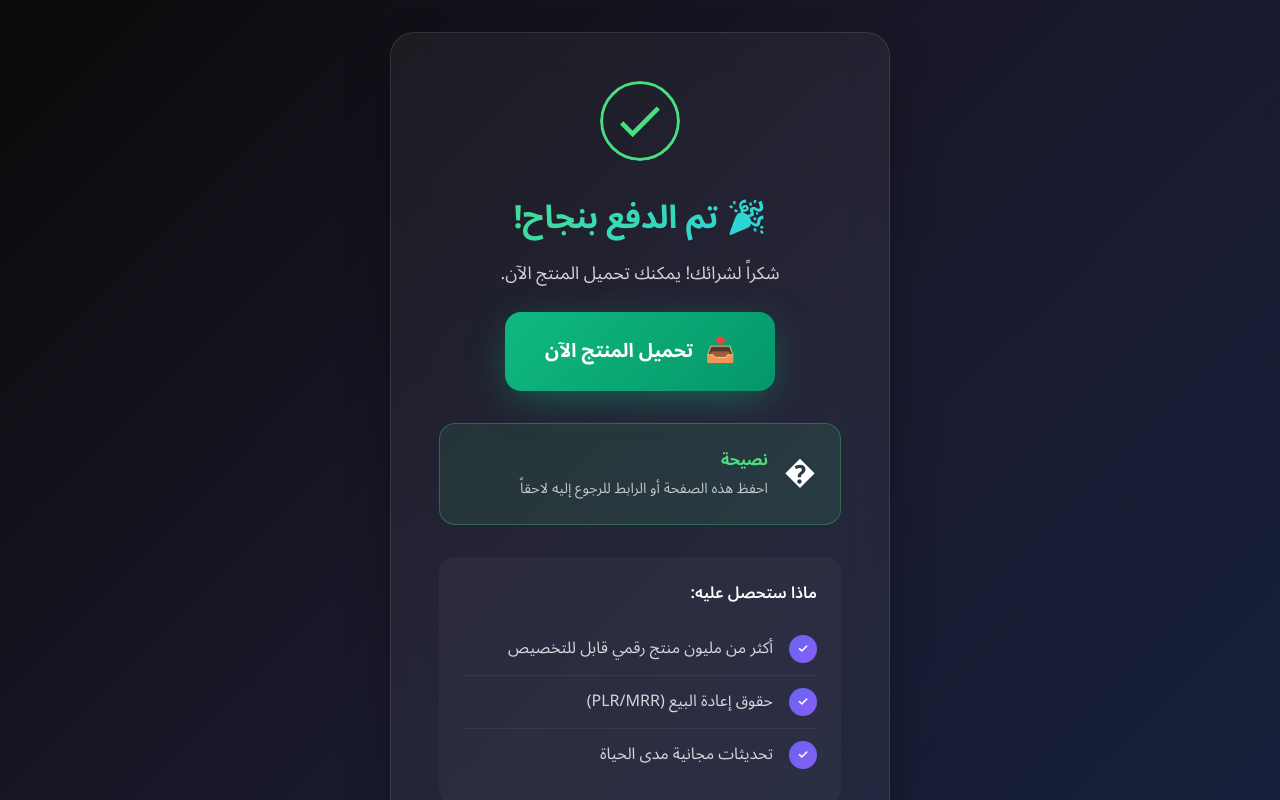
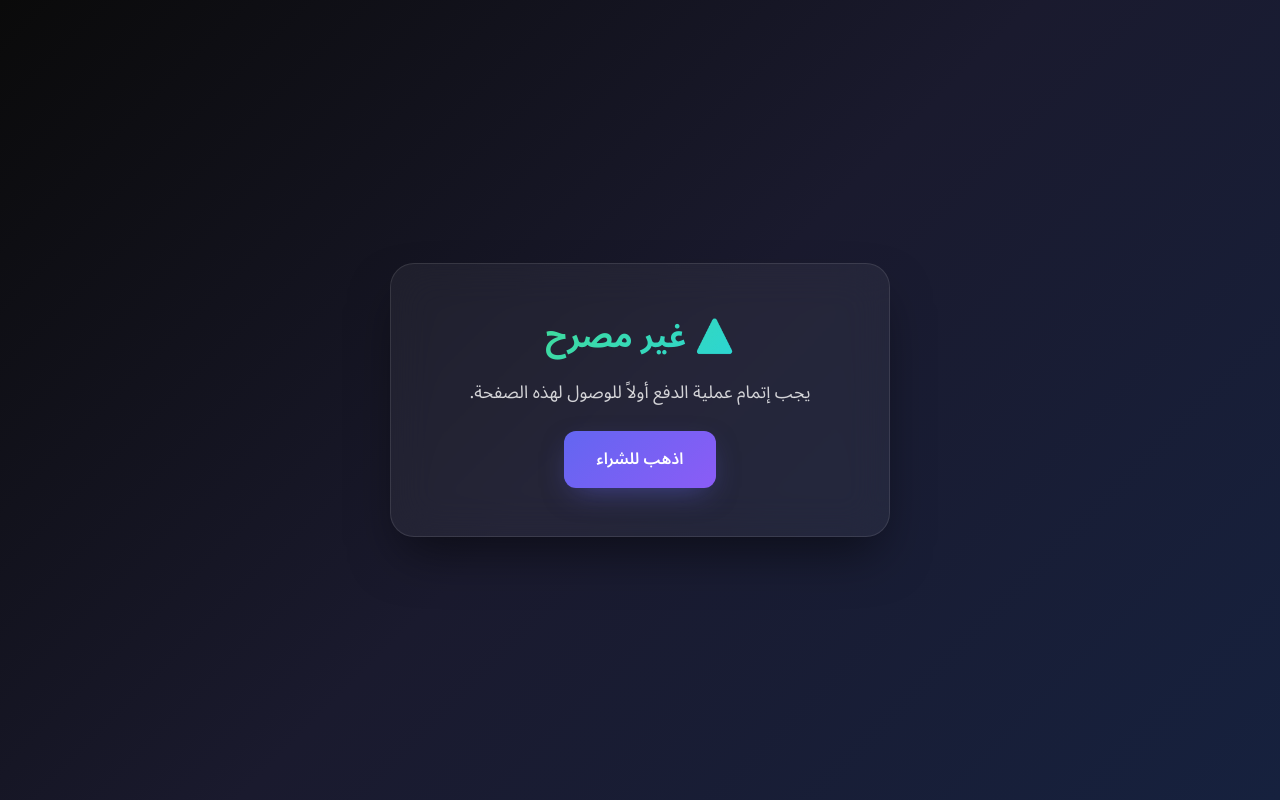
Before and after one commit to hazem-e99/Landing_for_digtal_product, a React (Vite) app: page /success in a window 1280 px wide. Shown: the top 800 px of the page. Built offline with nearby package versions, Linux system fonts and the light colour scheme.

Commit message:
fix hack

```diff
--- a/src/components/SuccessPage.jsx
+++ b/src/components/SuccessPage.jsx
@@ -1,9 +1,60 @@
+import { useEffect, useState } from 'react';
+import { useSearchParams } from 'react-router-dom';
 import './SuccessPage.css';
 
 // رابط تحميل المنتج
 const PRODUCT_DOWNLOAD_LINK = "https://drive.google.com/drive/folders/1xaz0weZqnVqn_btBwk8UDQLhcGr1ZpgG";
 
 const SuccessPage = () => {
+  const [searchParams] = useSearchParams();
+  const [isValid, setIsValid] = useState(false);
+  const [isLoading, setIsLoading] = useState(true);
+
+  useEffect(() => {
+    // التحقق من وجود session_id من Stripe
+    const sessionId = searchParams.get('session_id');
+
+    // لو في session_id، يعني العميل جاي من Stripe بعد الدفع
+    if (sessionId) {
+      setIsValid(true);
+      // حفظ في localStorage عشان لو رجع للصفحة يقدر يحمل
+      localStorage.setItem('payment_verified', sessionId);
+    } else {
+      // لو مفيش session_id، نتحقق من localStorage
+      const savedSession = localStorage.getItem('payment_verified');
+      if (savedSession) {
+        setIsValid(true);
+      }
+    }
+    setIsLoading(false);
+  }, [searchParams]);
+
+  if (isLoading) {
+    return (
+      <div className="success-page" dir="rtl">
+        <div className="success-container">
+          <p style={{ color: '#fff' }}>جاري التحقق...</p>
+        </div>
+      </div>
+    );
+  }
+
+  if (!isValid) {
+    return (
+      <div className="success-page" dir="rtl">
+        <div className="success-container">
+          <h1 className="success-title" style={{ color: '#ef4444' }}>⚠️ غير مصرح</h1>
+          <p className="success-message">
+            يجب إتمام عملية الدفع أولاً للوصول لهذه الصفحة.
+          </p>
+          <a href="/#pricing" className="success-home-button">
+            اذهب للشراء
+          </a>
+        </div>
+      </div>
+    );
+  }
+
   return (
     <div className="success-page" dir="rtl">
       <div className="success-container">
@@ -34,7 +85,7 @@ const SuccessPage = () => {
         </a>
 
         <div className="success-info-box">
-          <div className="success-info-icon">�</div>
+          <div className="success-info-icon">💡</div>
           <div className="success-info-text">
             <strong>نصيحة</strong>
             <span>احفظ هذه الصفحة أو الرابط للرجوع إليه لاحقاً</span>
```
